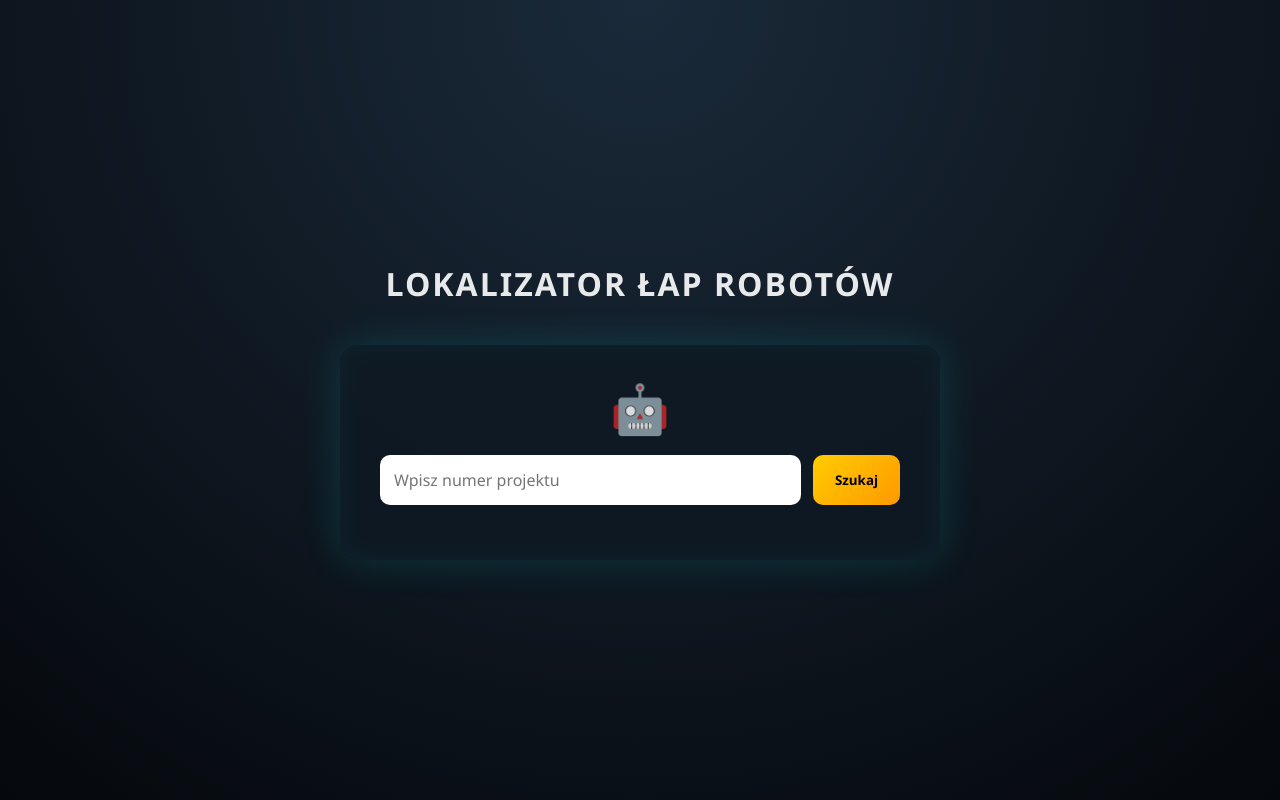
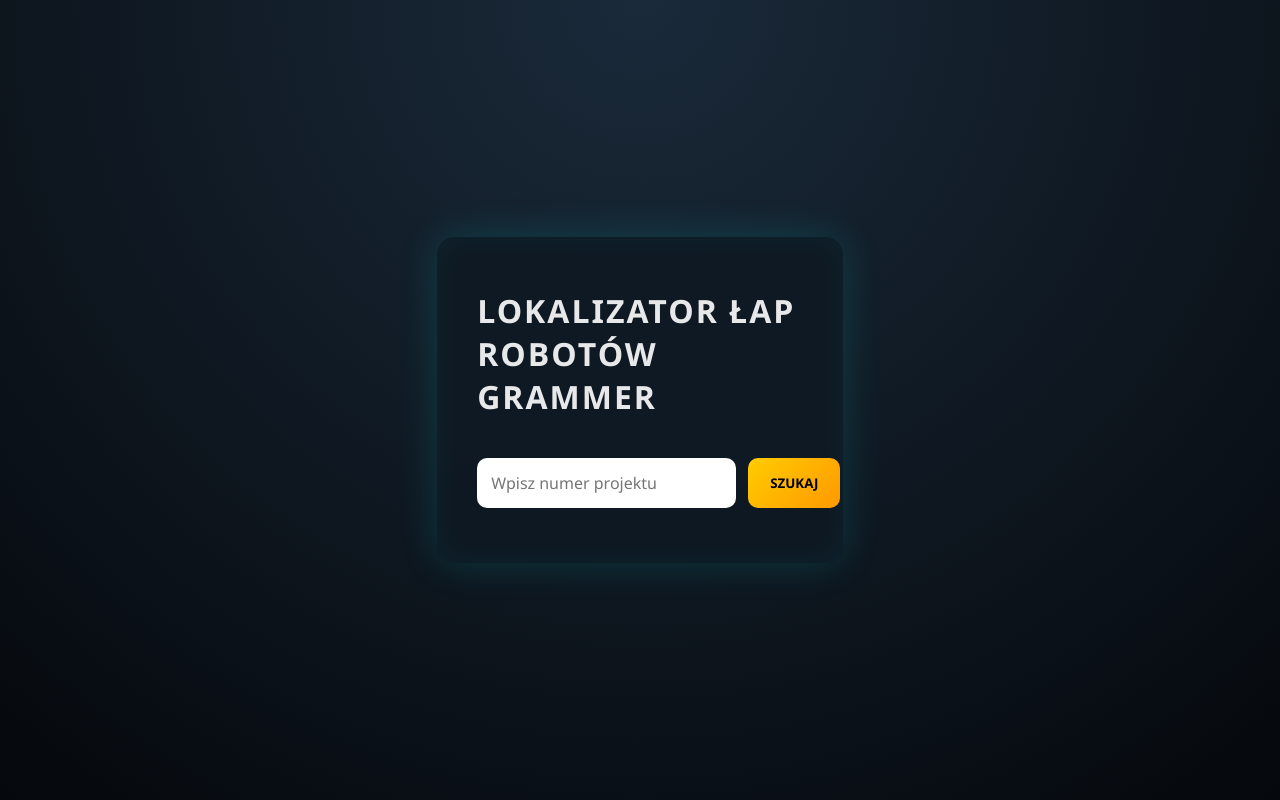
Before and after one commit to zmech23/lokalizator-lap-robotow-grammer, a Flask app: page / in a window 1280 px wide. Run offline with Flask 3, Linux system fonts and the light colour scheme; parts of the project's set-up code (start-up, migrations or seed data) failed here and were passed over.

Commit message:
Update index.html

```diff
--- a/templates/index.html
+++ b/templates/index.html
@@ -2,51 +2,43 @@
 <html lang="pl">
 <head>
     <meta charset="UTF-8">
-    <title>Lokalizator Łap Robotów</title>
+    <title>Lokalizator Łap Robotów Grammer</title>
     <meta name="viewport" content="width=device-width, initial-scale=1.0">
-    <link rel="stylesheet" href="/static/style.css">
+
+    <link rel="stylesheet" href="{{ url_for('static', filename='style.css') }}">
 </head>
 <body>
 
-<div class="background">
-    <h1 class="title">LOKALIZATOR ŁAP ROBOTÓW</h1>
+<div class="page">
+    <div class="card glow">
 
-    <div class="card">
-        <div class="icon">🤖</div>
+        <h1 class="title">LOKALIZATOR ŁAP<br>ROBOTÓW GRAMMER</h1>
 
-        <form method="get" action="/">
+        <form method="get" class="search-form">
             <input
                 type="text"
                 name="q"
                 placeholder="Wpisz numer projektu"
-                value="{{ query or '' }}"
+                value="{{ query if query else '' }}"
                 required
             >
-            <button type="submit">Szukaj</button>
+            <button type="submit">SZUKAJ</button>
         </form>
 
         {% if results %}
-        <table>
-            <thead>
-                <tr>
-                    <th>Projekt</th>
-                    <th>Miejsce</th>
-                    <th>Sekcja</th>
-                </tr>
-            </thead>
-            <tbody>
-                {% for r in results %}
-                <tr>
-                    <td>{{ r.projekt }}</td>
-                    <td>{{ r.miejsce }}</td>
-                    <td>{{ r.sekcja }}</td>
-                </tr>
+            <div class="results">
+                {% for row in results %}
+                    <div class="result">
+                        <div class="proj">{{ row["PROJEKT"] }}</div>
+                        <div>Miejsce: <strong>{{ row["MIEJSCE"] }}</strong></div>
+                        <div>Sekcja: <strong>{{ row["SEKCJA"] }}</strong></div>
+                    </div>
                 {% endfor %}
-            </tbody>
-        </table>
+            </div>
         {% elif query %}
-        <div class="no-results">Brak wyników</div>
+            <div class="no-results">Brak wyników</div>
         {% endif %}
+
     </div>
 </div>
 
```
